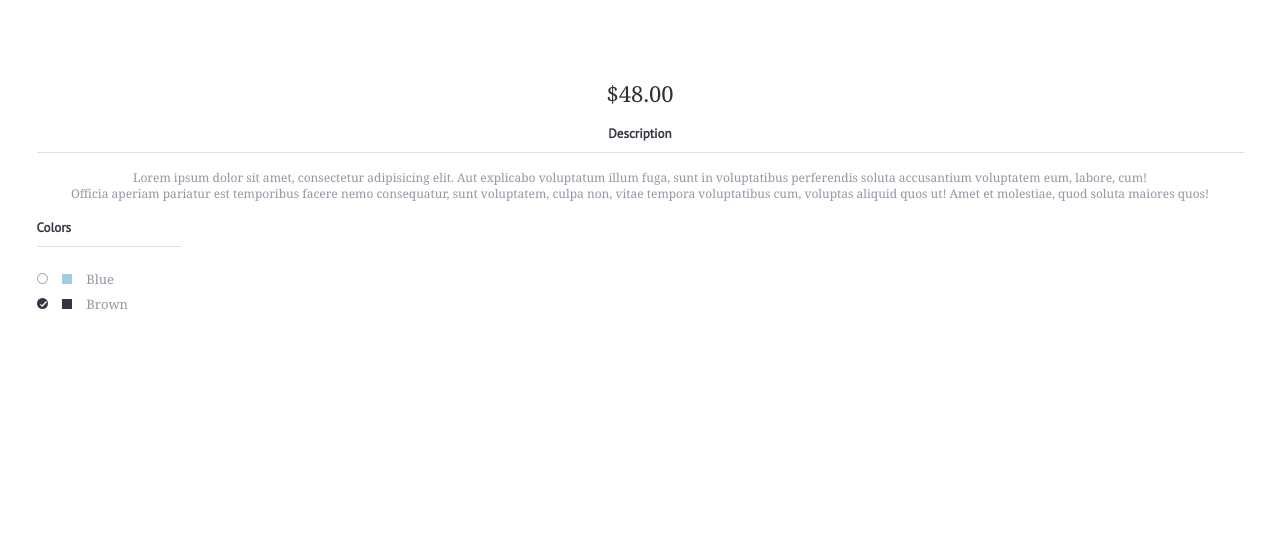
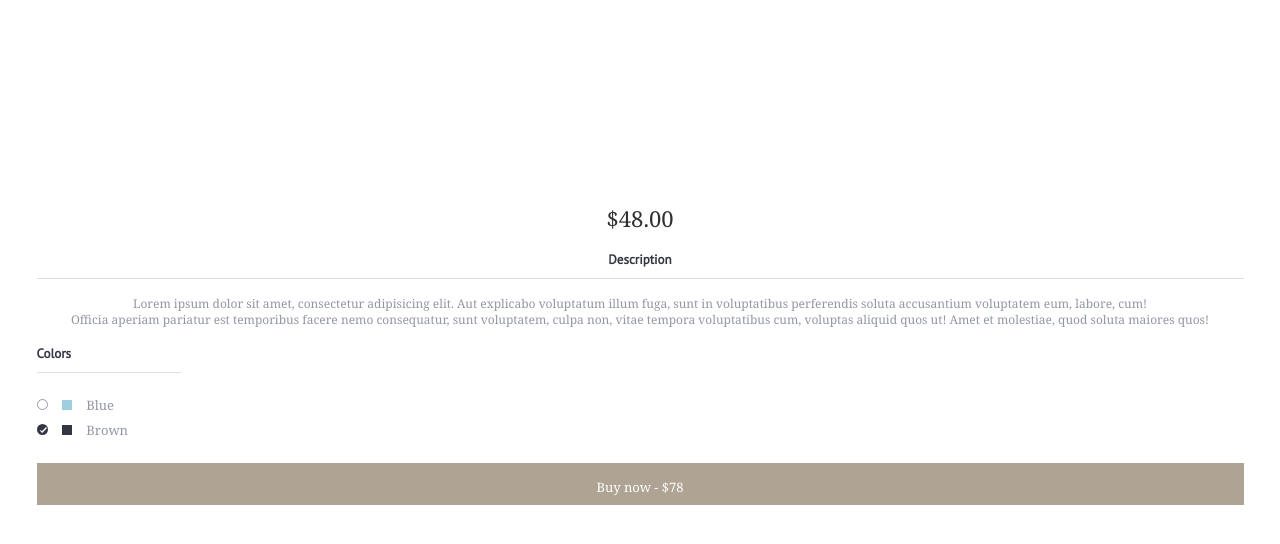
Before and after one commit to sofiyamamchych/Coderiver_test, a plain HTML site: page index.html in a window 1280 px wide. Shown: the part 8236-8780 px from the top of the page. Drawn offline with Linux system fonts and the light colour scheme.

Commit message:
buy button placed

```diff
--- a/index.html
+++ b/index.html
@@ -56,6 +56,9 @@
  					</li>
  				</ul>
   			</form>
+  			<div class="buy"><a href="#">Buy now - $78</a></div>
+
+
 
   		</div>
 
--- a/style.css
+++ b/style.css
@@ -219,6 +219,19 @@ width: 40%;
 	display: inline-block;
 	margin: 0 11px 0 11px;
 }
- .sq2{
+
+.sq2{
  	background-color: #333743;
- }
+}
+
+.buy a{
+	display: block;
+	text-decoration: none;
+	font-size: 13px;
+	font-family: "Georgia";
+	color: rgb(255, 255, 255);
+	line-height: 1.923;
+	text-align: center;
+	background-color: #afa394;
+	padding: 12px 0 5px 0;
+}
```
